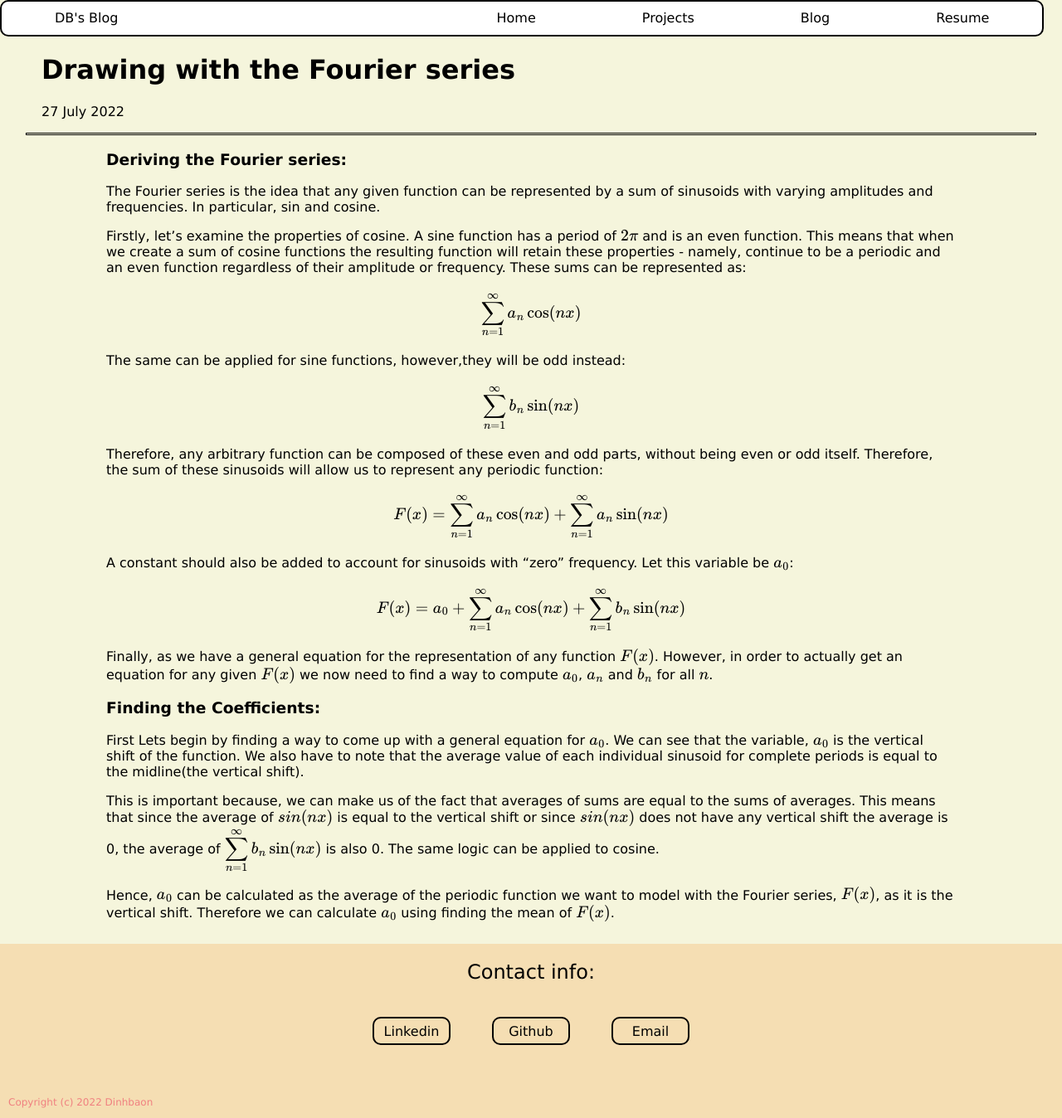
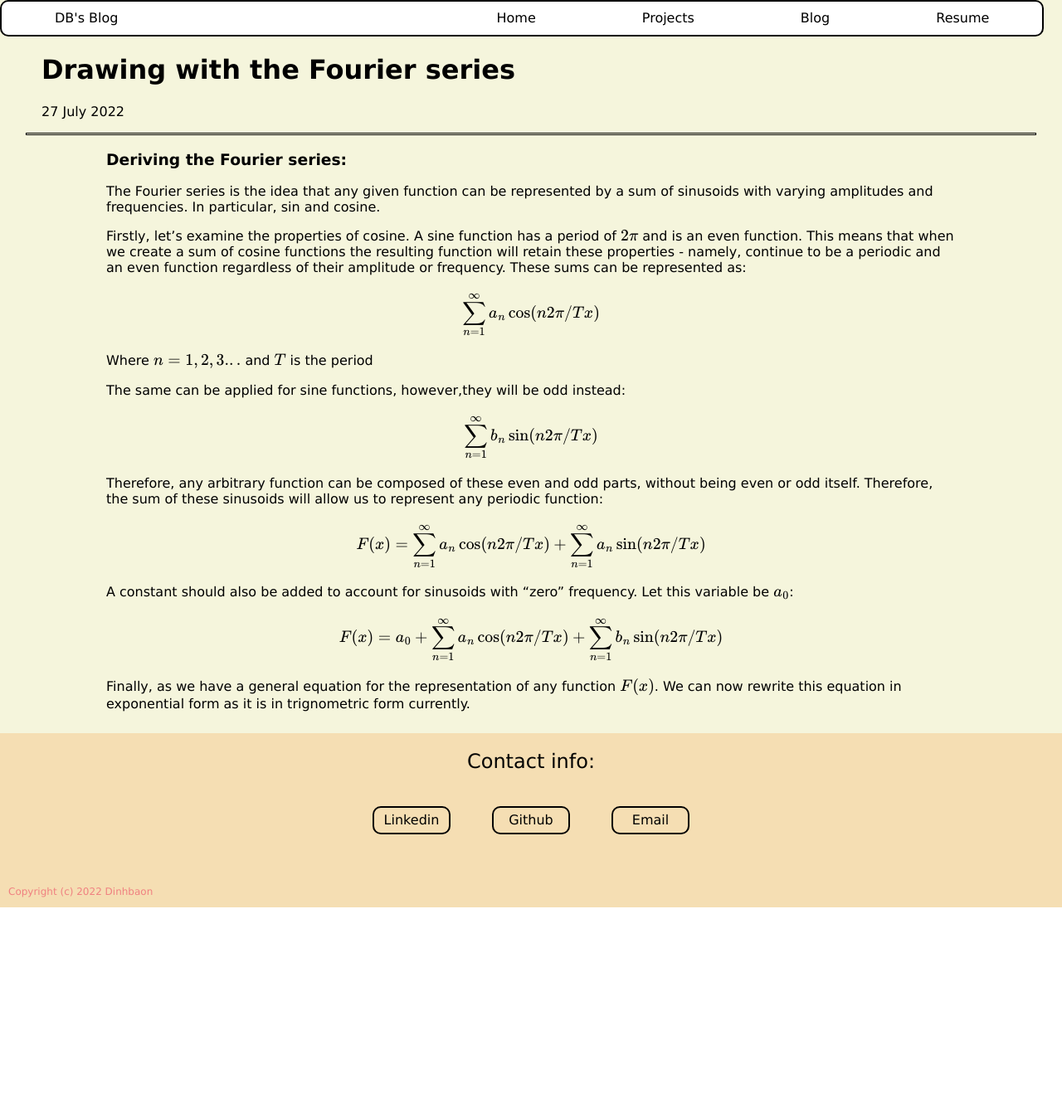
Before and after one commit to Dinhbaon/Dinhbaon.github.io, a Jekyll site: the page built from _posts/2022-06-29-Drawing-with-the-fourier-series.markdown, in a window 1280 px wide and 1348 px high. Shown: the whole window at 83% size. Built offline with Jekyll 4.4.1, drawn with Linux system fonts in a browser that asks for light colours.

Commit message:
Update 2022-06-29-Drawing-with-the-fourier-series.markdown

```diff
--- a/_posts/2022-06-29-Drawing-with-the-fourier-series.markdown
+++ b/_posts/2022-06-29-Drawing-with-the-fourier-series.markdown
@@ -11,27 +11,31 @@ The Fourier series is the idea that any given function can be represented by a s
 
 Firstly, let's examine the properties of cosine. A sine function has a period of $$ 2\pi $$ and is an even function. This means that when we create a sum of cosine functions the resulting function will retain these properties - namely, continue to be a periodic and an even function regardless of their amplitude or frequency. These sums can be represented as:
 
- $$\displaystyle\sum_{n=1} ^{\infty} a_n \cos(nx)$$
+ $$\displaystyle\sum_{n=1} ^{\infty} a_n \cos(n 2\pi/T x)$$
+
+ Where $$n={1,2,3...}$$ and $$T$$ is the period
 
 
 The same can be applied for sine functions, however,they will be odd instead:
 
- $$\displaystyle\sum_{n=1} ^{\infty} b_n \sin(nx)$$
+ $$\displaystyle\sum_{n=1} ^{\infty} b_n \sin(n 2\pi/T x)$$
 
  Therefore, any arbitrary function can be composed of these even and odd parts, without being even or odd itself. Therefore, the sum of these sinusoids will allow us to represent any periodic function:
 
- $$ F(x)=\displaystyle\sum_{n=1} ^{\infty} a_n \cos(nx)+\displaystyle\sum_{n=1} ^{\infty} a_n \sin(nx)$$
+ $$ F(x)=\displaystyle\sum_{n=1} ^{\infty} a_n \cos(n 2\pi/T x)+\displaystyle\sum_{n=1} ^{\infty} a_n \sin(n 2\pi/T x)$$
 
  A constant should also be added to account for sinusoids with "zero" frequency. Let this variable be $$a_0$$:
 
-  $$ F(x)=a_0+\displaystyle\sum_{n=1} ^{\infty} a_n \cos(nx)+\displaystyle\sum_{n=1} ^{\infty} b_n \sin(nx)$$
+  $$ F(x)=a_0+\displaystyle\sum_{n=1} ^{\infty} a_n \cos(n 2\pi/T x)+\displaystyle\sum_{n=1} ^{\infty} b_n \sin(n 2\pi/T x)$$
 
- Finally, as we have a general equation for the representation of any function $$F(x)$$. However, in order to actually get an equation for any given $$F(x)$$ we now need to find a way to compute $$a_0$$, $$a_n$$ and $$b_n$$ for all $$n$$.
+ Finally, as we have a general equation for the representation of any function $$F(x)$$. We can now rewrite this equation in exponential form as it is in trignometric form currently.
 
-### Finding the Coefficients:
+
+
+<!-- ### Finding the Coefficients:
 
  First Lets begin by finding a way to come up with a general equation for $$a_0$$. We can see that the variable, $$a_0$$ is the vertical shift of the function. We also have to note that the average value of each individual sinusoid for complete periods is equal to the midline(the vertical shift).
 
 This is important because, we can make us of the fact that averages of sums are equal to the sums of averages. This means that since the average of $$sin(nx)$$ is equal to the vertical shift or since $$sin(nx)$$ does not have any vertical shift the average is 0, the average of  $$\displaystyle\sum_{n=1} ^{\infty} b_n \sin(nx)$$ is also 0. The same logic can be applied to cosine.
 
-Hence, $$a_0$$ can be calculated as the average of the periodic function we want to model with the Fourier series, $$F(x)$$, as it is the vertical shift. Therefore we can calculate $$a_0$$ using finding the mean of $$F(x)$$.
+Hence, $$a_0$$ can be calculated as the average of the periodic function we want to model with the Fourier series, $$F(x)$$, as it is the vertical shift. Therefore we can calculate $$a_0$$ using finding the mean of $$F(x)$$.   -->
```
